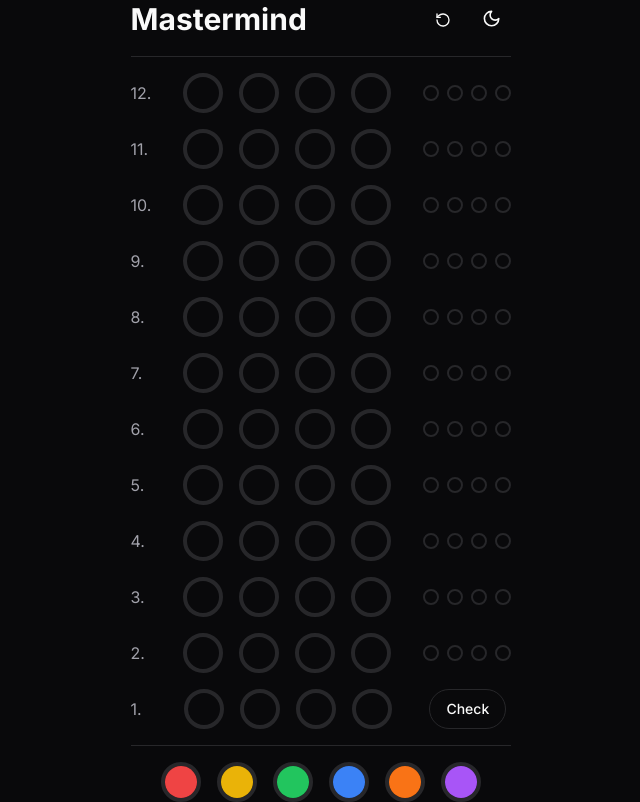
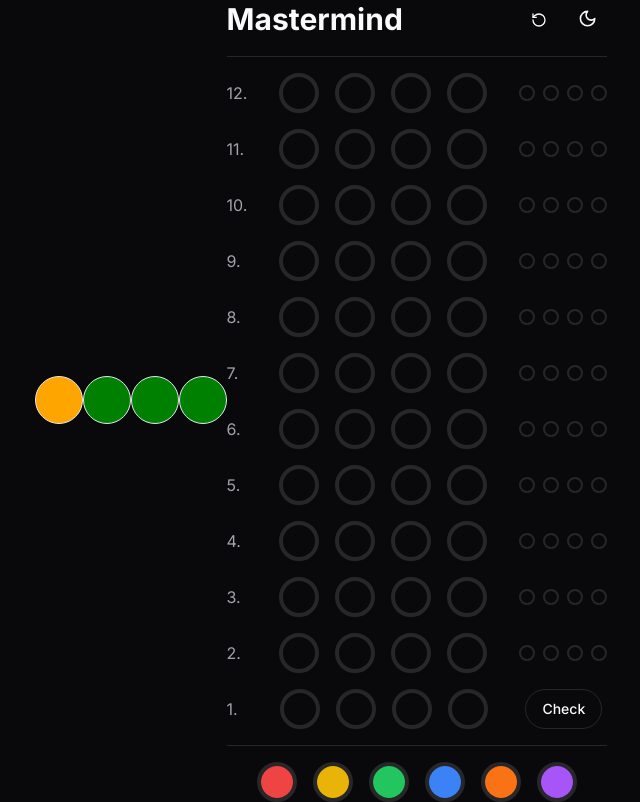
Before and after one commit to Lauritsen1/spac-mastermind, a Next.js app: page / in a window 1280 px wide. Shown: the whole page, without its empty margins (319-959 px from the left). Built offline with nearby package versions, Linux system fonts and the light colour scheme.

Commit message:
refactor game board and row components

```diff
--- a/src/components/game/board.tsx
+++ b/src/components/game/board.tsx
@@ -9,7 +9,13 @@
 import { ColorPicker } from "@/components/game/color-picker"
 
 export function Board() {
+  const code = useGameStore((state) => state.code)
+  const rows = useGameStore((state) => state.rows)
   const generateCode = useGameStore((state) => state.generateCode)
+
+  const Rows = () => {
+    return rows.map((_, i) => <Row key={i} rowIndex={i} />)
+  }
 
   useEffect(() => {
     generateCode()
@@ -17,14 +23,17 @@
 
   return (
     <div className="flex justify-center items-center h-screen">
+      {code.map((color, index) => (
+        <div
+          key={index}
+          className="h-12 w-12 rounded-full border border-gray-200"
+          style={{ backgroundColor: color }}
+        />
+      ))}
       <div>
         <Header />
         <div className="flex flex-col-reverse gap-4 max-w-max">
-          {Array(12)
-            .fill(null)
-            .map((_, rowIndex) => (
-              <Row key={rowIndex} rowIndex={rowIndex} />
-            ))}
+          <Rows />
         </div>
         <ColorPicker />
       </div>
--- a/src/components/game/check-button.tsx
+++ b/src/components/game/check-button.tsx
@@ -4,13 +4,9 @@
 
 export function CheckButton() {
   const code = useGameStore((state) => state.code)
-
-  const guess = useGameStore((state) => state.guess)
-  const clearGuess = useGameStore((state) => state.clearGuess)
-
+  const rows = useGameStore((state) => state.rows)
   const currentRow = useGameStore((state) => state.currentRow)
   const nextRow = useGameStore((state) => state.nextRow)
-
   const setHints = useGameStore((state) => state.setHints)
 
   const getHints = (code: string[], guess: string[]) => {
@@ -41,7 +37,9 @@
   }
 
   const handleClick = () => {
+    const guess = rows[currentRow]
     const hints = getHints(code, guess)
+    console.log(guess)
 
     if (checkWin(hints)) {
       console.log("You won!")
@@ -50,7 +48,6 @@
     }
 
     setHints(hints)
-    clearGuess()
     nextRow()
   }
 
--- a/src/components/game/row.tsx
+++ b/src/components/game/row.tsx
@@ -16,7 +16,7 @@
 
   const Slots = () => {
     return Array.from({ length: 4 }).map((_, i) => (
-      <Slot key={i} rowIndex={rowIndex} />
+      <Slot key={i} rowIndex={rowIndex} slotIndex={i} />
     ))
   }
 
--- a/src/components/game/slot.tsx
+++ b/src/components/game/slot.tsx
@@ -1,13 +1,42 @@
-import { useDragAndDrop } from "@/hooks/use-drag-and-drop"
+import { useGameStore } from "@/stores/game-store"
 
-export function Slot({ rowIndex }: { rowIndex: number }) {
-  const { handleOnDrop, handleDragOver } = useDragAndDrop()
+import { COLORS } from "@/lib/constants"
+
+export function Slot({
+  rowIndex,
+  slotIndex,
+}: {
+  rowIndex: number
+  slotIndex: number
+}) {
+  const currentRow = useGameStore((state) => state.currentRow)
+  const colorId = useGameStore((state) => state.rows[rowIndex][slotIndex])
+  const updateRow = useGameStore((state) => state.updateRow)
+
+  const colorClass = COLORS.find((color) => color.id === colorId)?.class || ""
+
+  const handleOnDragOver = (event: React.DragEvent<HTMLDivElement>) => {
+    event.preventDefault()
+  }
+
+  const handleOnDrop = (event: React.DragEvent<HTMLDivElement>) => {
+    event.preventDefault()
+
+    if (rowIndex !== currentRow) return
+
+    try {
+      const color = JSON.parse(event.dataTransfer?.getData("color") || "{}")
+      updateRow(color.id, slotIndex)
+    } catch (error) {
+      console.error("Error parsing color data:", error)
+    }
+  }
 
   return (
     <div
-      className="rounded-full border-4 h-10 w-10 grid place-items-center"
-      onDrop={(e) => handleOnDrop(e, rowIndex)}
-      onDragOver={(e) => handleDragOver(e, rowIndex)}
+      className={`${colorClass} rounded-full border-4 h-10 w-10 grid place-items-center`}
+      onDrop={handleOnDrop}
+      onDragOver={handleOnDragOver}
     >
       <span className="h-2 w-2 rounded-full"></span>
     </div>
--- a/src/hooks/use-drag-and-drop.ts
+++ b/src/hooks/use-drag-and-drop.ts
@@ -2,7 +2,7 @@
 
 export function useDragAndDrop() {
   const currentRow = useGameStore((state) => state.currentRow)
-  const setGuess = useGameStore((state) => state.setGuess)
+  const updateRow = useGameStore((state) => state.updateRow)
 
   const handleOnDrag = (event: React.DragEvent<HTMLDivElement>, color: any) => {
     event.dataTransfer?.setData("color", JSON.stringify(color))
@@ -10,14 +10,17 @@
 
   const handleOnDrop = (
     event: React.DragEvent<HTMLDivElement>,
-    rowIndex: number
+    rowIndex: number,
+    slotIndex: number
   ) => {
     if (rowIndex !== currentRow) return
 
     try {
       const color = JSON.parse(event.dataTransfer?.getData("color") || "{}")
-      setGuess(color.id)
-      event.currentTarget.classList.add(color.class)
+      console.log(color.id, slotIndex)
+
+      updateRow(color.id, slotIndex)
+      // event.currentTarget.classList.add(color.class)
     } catch (error) {
       console.error("Error parsing color data:", error)
     }
--- a/src/stores/game-store.ts
+++ b/src/stores/game-store.ts
@@ -7,25 +7,18 @@
   code: string[]
   generateCode: () => void
 
-  guess: string[]
-
-  setGuess: (id: string) => void
-  clearGuess: () => void
-
   hints: number[][]
   setHints: (newHints: number[]) => void
 
+  rows: string[][]
   currentRow: number
+  updateRow: (colorId: string, slotIndex: number) => void
   nextRow: () => void
 }
 
 const useGameStore = create<GameStore>((set) => ({
   code: [],
   generateCode: () => set({ code: generateCode(COLORS) }),
-
-  guess: [],
-  setGuess: (id) => set((state) => ({ guess: [...state.guess, id] })),
-  clearGuess: () => set({ guess: [] }),
 
   hints: new Array(12).fill([]),
   setHints: (newHints) =>
@@ -35,7 +28,18 @@
       ),
     })),
 
+  rows: new Array(12).fill(new Array(4).fill("")),
   currentRow: 0,
+  updateRow: (colorId: string, slotIndex: number) =>
+    set((state) => {
+      const newRows = [...state.rows]
+      newRows[state.currentRow] = [
+        ...newRows[state.currentRow].slice(0, slotIndex),
+        colorId,
+        ...newRows[state.currentRow].slice(slotIndex + 1),
+      ]
+      return { rows: newRows }
+    }),
   nextRow: () => set((state) => ({ currentRow: state.currentRow + 1 })),
 }))
 
```
